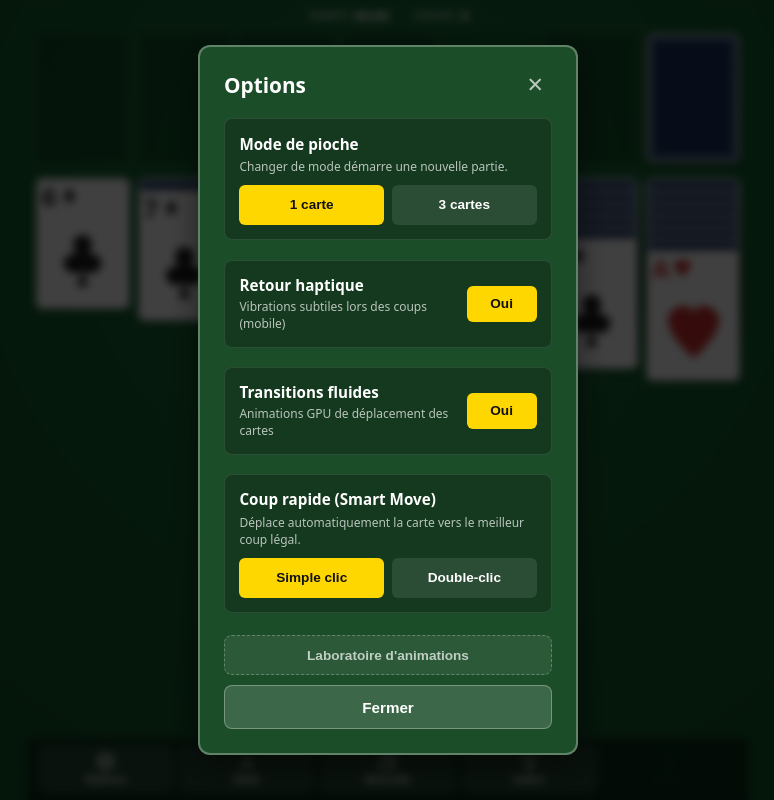
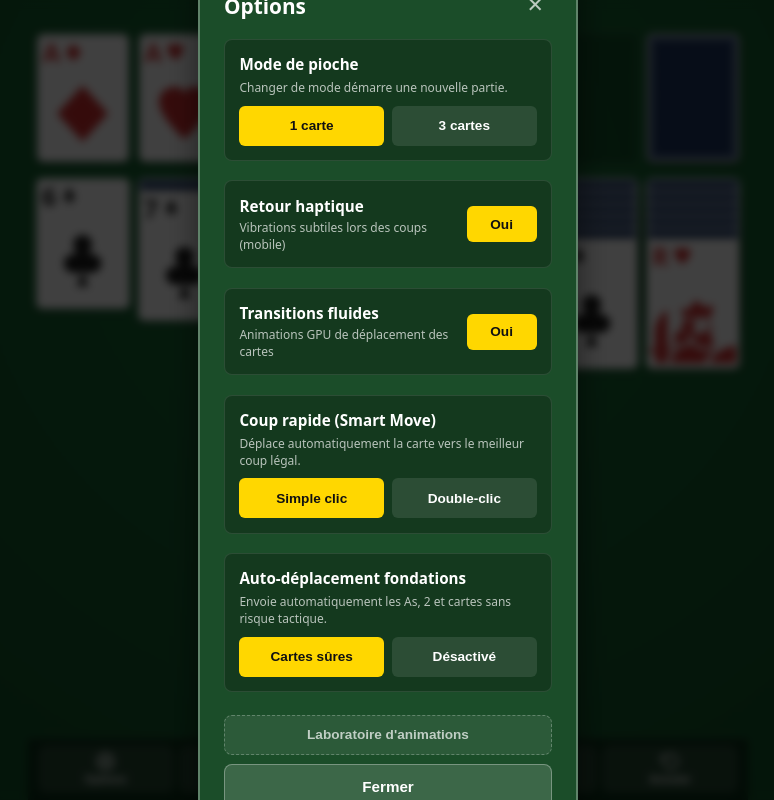
Before and after one commit to onavatte/solitaire, a React (Vite) app: page / in a window 1280 px wide. Both pictures are taken after a click on the button "Options". Shown: the whole page, without its empty margins (252-1026 px from the left). Built offline with nearby package versions, Linux system fonts and the light colour scheme.

Commit message:
feat(engine): auto-deplacement securise vers les fondations avec option dans les reglages

```diff
--- a/src/App.tsx
+++ b/src/App.tsx
@@ -3,6 +3,7 @@ import { findAutoMove, type DrawCount, type Location } from './engine'
 import {
   loadPreferences,
   savePreferences,
+  type AutoFoundationMode,
   type QuickMoveMode,
   type UserPreferences,
 } from './state/persistence'
@@ -33,6 +34,7 @@ export default function App() {
   )
   const [mockWon, setMockWon] = useState(false)
   const [dealId, setDealId] = useState(0)
+  const [isDealing, setIsDealing] = useState(false)
   const [victoryCelebrationMode, setVictoryCelebrationMode] = useState<VictoryMode>('fireworks-comics')
 
   const {
@@ -52,7 +54,10 @@ export default function App() {
     onHint,
     onNewGame,
     onResetStats,
-  } = useGame()
+  } = useGame(undefined, {
+    autoFoundationEnabled: preferences.autoFoundationMode === 'safe',
+    isDealing,
+  })
 
   const activeCelebrationMode: VictoryMode = mockWon
     ? victoryCelebrationMode
@@ -105,6 +110,7 @@ export default function App() {
     triggerHaptic(15)
     setIsGameWonDelayed(false)
     setMockWon(false)
+    setIsDealing(true)
     setDealId((prev) => prev + 1)
     onNewGame({ drawCount })
   }
@@ -114,6 +120,7 @@ export default function App() {
     triggerHaptic(15)
     savePreferences({ drawCount: nextCount })
     setPreferences((prev) => ({ ...prev, drawCount: nextCount }))
+    setIsDealing(true)
     setDealId((prev) => prev + 1)
     onNewGame({ drawCount: nextCount })
   }
@@ -142,6 +149,12 @@ export default function App() {
     triggerHaptic(12)
     savePreferences({ quickMoveMode: mode })
     setPreferences((prev) => ({ ...prev, quickMoveMode: mode }))
+  }
+
+  const handleChangeAutoFoundationMode = (mode: AutoFoundationMode) => {
+    triggerHaptic(12)
+    savePreferences({ autoFoundationMode: mode })
+    setPreferences((prev) => ({ ...prev, autoFoundationMode: mode }))
   }
 
   const handleStockClickWithHaptic = () => {
@@ -208,6 +221,7 @@ export default function App() {
         highlightFoundationIndex={highlightFoundationIndex}
         highlightTableau={highlightTableau}
         disableAnimations={preferences.disableAnimations}
+        onDealComplete={() => setIsDealing(false)}
         selectedLocation={
           selectedLocation?.zone === 'waste' || selectedLocation?.zone === 'tableau'
             ? selectedLocation
@@ -384,6 +398,7 @@ export default function App() {
         onClose={() => setIsOptionsOpen(false)}
         onChangeDrawCount={handleChangeDrawCount}
         onChangeQuickMoveMode={handleChangeQuickMoveMode}
+        onChangeAutoFoundationMode={handleChangeAutoFoundationMode}
         onToggleHaptic={handleToggleHaptic}
         onToggleAnimations={handleToggleAnimations}
         onOpenLab={() => setIsLabOpen(true)}
--- a/src/engine/index.ts
+++ b/src/engine/index.ts
@@ -6,3 +6,4 @@ export * from './moves'
 export * from './history'
 export * from './hint'
 export * from './autocomplete'
+export * from './safeMove'
--- /dev/null
+++ b/src/engine/safeMove.ts
@@ -0,0 +1,119 @@
+import { canMove } from './moves'
+import type { Card, GameState, Location, Suit } from './types'
+
+/**
+ * Retourne les deux enseignes de couleur opposée.
+ */
+function getOppositeSuits(suit: Suit): [Suit, Suit] {
+  if (suit === 'hearts' || suit === 'diamonds') {
+    return ['spades', 'clubs']
+  }
+  return ['hearts', 'diamonds']
+}
+
+/**
+ * Détermine le rang maximum actuellement atteint en fondation pour une enseigne donnée.
+ * Retourne 0 si l'enseigne n'a pas encore de carte en fondation.
+ */
+function getFoundationRankForSuit(
+  suit: Suit,
+  foundations: readonly (readonly Card[])[],
+): number {
+  for (const pile of foundations) {
+    if (pile.length > 0) {
+      const top = pile[pile.length - 1]
+      if (top && top.suit === suit) {
+        return top.rank
+      }
+    }
+  }
+  return 0
+}
+
+/**
+ * Détermine si le déplacement d'une carte vers une fondation est tactiquement sécurisé (Safe Play).
+ * Règle standard :
+ * - As et 2 : toujours sûrs (rang <= 2).
+ * - Rang R >= 3 : sûr seulement si les fondations des deux enseignes de couleur adverse
+ *   ont au moins atteint le rang R - 1 (aucun risque qu'une carte inférieure cherche à s'y poser).
+ */
+export function isSafeFoundationMove(
+  card: Card,
+  foundations: readonly (readonly Card[])[],
+): boolean {
+  if (card.rank <= 2) {
+    return true
+  }
+
+  const [opp1, opp2] = getOppositeSuits(card.suit)
+  const opp1Rank = getFoundationRankForSuit(opp1, foundations)
+  const opp2Rank = getFoundationRankForSuit(opp2, foundations)
+
+  const requiredRank = card.rank - 1
+  return opp1Rank >= requiredRank && opp2Rank >= requiredRank
+}
+
+export interface FoundationMoveCandidate {
+  from: Location
+  to: Location
+  rank: number
+}
+
+/**
+ * Recherche le prochain coup automatique sécurisé vers les fondations.
+ * Examine le sommet des 7 colonnes du tableau et le sommet de la défausse.
+ * Si plusieurs cartes sont sûres, choisit en priorité celle de rang le plus bas (As, puis 2...).
+ * Retourne null si aucun coup sûr n'est possible.
+ */
+export function findNextSafeFoundationMove(
+  state: GameState,
+): { from: Location; to: Location } | null {
+  if (state.status === 'won') {
+    return null
+  }
+
+  const candidates: FoundationMoveCandidate[] = []
+
+  // 1. Examiner les sommets du tableau
+  for (let col = 0; col < state.tableau.length; col++) {
+    const column = state.tableau[col]
+    if (!column || column.length === 0) continue
+
+    const topCard = column[column.length - 1]
+    if (!topCard || !topCard.faceUp) continue
+
+    const from: Location = { zone: 'tableau', column: col }
+
+    for (let f = 0; f < state.foundations.length; f++) {
+      const to: Location = { zone: 'foundation', foundationIndex: f }
+      if (canMove(state, from, to) && isSafeFoundationMove(topCard, state.foundations)) {
+        candidates.push({ from, to, rank: topCard.rank })
+      }
+    }
+  }
+
+  // 2. Examiner le sommet de la défausse (waste)
+  if (state.waste.length > 0) {
+    const topWaste = state.waste[state.waste.length - 1]
+    if (topWaste) {
+      const from: Location = { zone: 'waste' }
+      for (let f = 0; f < state.foundations.length; f++) {
+        const to: Location = { zone: 'foundation', foundationIndex: f }
+        if (canMove(state, from, to) && isSafeFoundationMove(topWaste, state.foundations)) {
+          candidates.push({ from, to, rank: topWaste.rank })
+        }
+      }
+    }
+  }
+
+  if (candidates.length === 0) {
+    return null
+  }
+
+  // Trier par rang croissant (As, puis 2, puis 3...)
+  candidates.sort((a, b) => a.rank - b.rank)
+  const best = candidates[0]
+  if (!best) return null
+
+  return { from: best.from, to: best.to }
+}
--- a/src/state/persistence.ts
+++ b/src/state/persistence.ts
@@ -16,11 +16,14 @@ export interface GameStats {
 
 export type QuickMoveMode = 'single-tap' | 'double-tap'
 
+export type AutoFoundationMode = 'safe' | 'disabled'
+
 export interface UserPreferences {
   readonly drawCount: DrawCount
   readonly hapticFeedback: boolean
   readonly disableAnimations: boolean
   readonly quickMoveMode: QuickMoveMode
+  readonly autoFoundationMode: AutoFoundationMode
 }
 
 export interface SavedGame {
@@ -56,6 +59,7 @@ export function getDefaultPreferences(): UserPreferences {
     hapticFeedback: true,
     disableAnimations: false,
     quickMoveMode: 'single-tap',
+    autoFoundationMode: 'safe',
   }
 }
 
@@ -177,8 +181,12 @@ export function loadPreferences(): UserPreferences {
       parsed['quickMoveMode'] === 'single-tap' || parsed['quickMoveMode'] === 'double-tap'
         ? parsed['quickMoveMode']
         : defaults.quickMoveMode
+    const autoFoundationMode: AutoFoundationMode =
+      parsed['autoFoundationMode'] === 'safe' || parsed['autoFoundationMode'] === 'disabled'
+        ? parsed['autoFoundationMode']
+        : defaults.autoFoundationMode
 
-    return { drawCount, hapticFeedback, disableAnimations, quickMoveMode }
+    return { drawCount, hapticFeedback, disableAnimations, quickMoveMode, autoFoundationMode }
   } catch {
     return defaults
   }
--- a/src/state/useGame.ts
+++ b/src/state/useGame.ts
@@ -8,6 +8,7 @@ import {
   draw,
   findAutoMove,
   findHint,
+  findNextSafeFoundationMove,
   initHistory,
   moveCards,
   recordMove,
@@ -33,6 +34,7 @@ export interface GameStoreState {
   readonly isAutocompleting: boolean
   readonly hasCountedPlayed: boolean
   readonly stats: GameStats
+  readonly allowAutoFoundation: boolean
 }
 
 export type GameAction =
@@ -46,6 +48,7 @@ export type GameAction =
   | { type: 'START_AUTOCOMPLETE' }
   | { type: 'STOP_AUTOCOMPLETE' }
   | { type: 'AUTOCOMPLETE_STEP' }
+  | { type: 'SAFE_FOUNDATION_STEP' }
   | { type: 'TICK_TIME'; deltaMs: number }
   | { type: 'SET_PAUSED'; isPaused: boolean }
   | { type: 'RESET_STATS' }
@@ -67,6 +70,7 @@ function createInitialStore(options?: DealOptions): GameStoreState {
       isAutocompleting: false,
       hasCountedPlayed: saved.hasCountedPlayed,
       stats,
+      allowAutoFoundation: true,
     }
   }
 
@@ -79,6 +83,7 @@ function createInitialStore(options?: DealOptions): GameStoreState {
     isAutocompleting: false,
     hasCountedPlayed: false,
     stats,
+    allowAutoFoundation: true,
   }
 }
 
@@ -116,6 +121,7 @@ function applyGameMove(
     activeHint: null,
     hasCountedPlayed: hasCounted,
     stats: nextStats,
+    allowAutoFoundation: true,
   }
 }
 
@@ -149,6 +155,7 @@ function gameReducer(state: GameStoreState, action: GameAction): GameStoreState
         history: nextHistory,
         selectedLocation: null,
         activeHint: null,
+        allowAutoFoundation: false,
       }
     }
 
@@ -178,6 +185,7 @@ function gameReducer(state: GameStoreState, action: GameAction): GameStoreState
         isAutocompleting: false,
         hasCountedPlayed: false,
         stats: state.stats,
+        allowAutoFoundation: true,
       }
     }
 
@@ -210,6 +218,18 @@ function gameReducer(state: GameStoreState, action: GameAction): GameStoreState
         ...nextStore,
         isAutocompleting: nextGame.status !== 'won',
       }
+    }
+
+    case 'SAFE_FOUNDATION_STEP': {
+      if (state.isAutocompleting || state.history.present.status !== 'playing') {
+        return state
+      }
+      const move = findNextSafeFoundationMove(state.history.present)
+      if (!move) {
+        return state
+      }
+      const nextGame = moveCards(state.history.present, move.from, move.to)
+      return applyGameMove(state, nextGame)
     }
 
     case 'RESET_STATS': {
@@ -252,9 +272,16 @@ function gameReducer(state: GameStoreState, action: GameAction): GameStoreState
   }
 }
 
-export function useGame(initialOptions?: DealOptions) {
+export interface UseGameConfig {
+  readonly autoFoundationEnabled?: boolean
+  readonly isDealing?: boolean
+}
+
+export function useGame(initialOptions?: DealOptions, config?: UseGameConfig) {
   const [store, dispatch] = useReducer(gameReducer, initialOptions, createInitialStore)
   const game = store.history.present
+  const autoFoundationEnabled = config?.autoFoundationEnabled ?? true
+  const isDealing = config?.isDealing ?? false
 
   // Chronomètre : s'incrémente chaque seconde dès le premier coup, en pause en arrière-plan
   useEffect(() => {
@@ -290,6 +317,36 @@ export function useGame(initialOptions?: DealOptions) {
 
     return () => clearTimeout(timer)
   }, [store.isAutocompleting, game])
+
+  // Cadencement automatique de la montée des cartes sûres vers les fondations
+  useEffect(() => {
+    if (
+      !autoFoundationEnabled ||
+      !store.allowAutoFoundation ||
+      isDealing ||
+      store.isAutocompleting ||
+      game.status !== 'playing'
+    ) {
+      return
+    }
+
+    const move = findNextSafeFoundationMove(game)
+    if (!move) {
+      return
+    }
+
+    const timer = setTimeout(() => {
+      dispatch({ type: 'SAFE_FOUNDATION_STEP' })
+    }, 180)
+
+    return () => clearTimeout(timer)
+  }, [
+    autoFoundationEnabled,
+    store.allowAutoFoundation,
+    isDealing,
+    store.isAutocompleting,
+    game,
+  ])
 
   // Interaction : clic sur la pioche
   const handleStockClick = () => {
--- a/src/ui/Board.tsx
+++ b/src/ui/Board.tsx
@@ -28,6 +28,7 @@ interface BoardProps {
     | { readonly zone: 'tableau'; readonly column: number; readonly cardIndex?: number }
     | null
   disableAnimations?: boolean
+  onDealComplete?: () => void
 }
 
 export const Board: React.FC<BoardProps> = ({
@@ -48,6 +49,7 @@ export const Board: React.FC<BoardProps> = ({
   highlightTableau,
   selectedLocation,
   disableAnimations,
+  onDealComplete,
 }) => {
   const [manualDropMoves, setManualDropMoves] = React.useState<number | null>(null)
 
@@ -90,6 +92,7 @@ export const Board: React.FC<BoardProps> = ({
 
   useDealAnimation(dealId ?? 0, boardRef, {
     disabled: disableAnimations,
+    onComplete: onDealComplete,
   })
 
   // Vérifie si une carte fait partie de la séquence en cours de glissement
--- a/src/ui/OptionsModal.tsx
+++ b/src/ui/OptionsModal.tsx
@@ -1,6 +1,6 @@
 import React from 'react'
 import type { DrawCount } from '../engine'
-import type { QuickMoveMode, UserPreferences } from '../state/persistence'
+import type { AutoFoundationMode, QuickMoveMode, UserPreferences } from '../state/persistence'
 
 interface OptionsModalProps {
   preferences: UserPreferences
@@ -8,6 +8,7 @@ interface OptionsModalProps {
   onClose: () => void
   onChangeDrawCount: (count: DrawCount) => void
   onChangeQuickMoveMode: (mode: QuickMoveMode) => void
+  onChangeAutoFoundationMode: (mode: AutoFoundationMode) => void
   onToggleHaptic: () => void
   onToggleAnimations: () => void
   onOpenLab?: () => void
@@ -19,6 +20,7 @@ export const OptionsModal: React.FC<OptionsModalProps> = ({
   onClose,
   onChangeDrawCount,
   onChangeQuickMoveMode,
+  onChangeAutoFoundationMode,
   onToggleHaptic,
   onToggleAnimations,
   onOpenLab,
@@ -301,6 +303,71 @@ export const OptionsModal: React.FC<OptionsModalProps> = ({
               </button>
             </div>
           </div>
+
+          {/* 5. Auto-déplacement vers les fondations */}
+          <div
+            style={{
+              backgroundColor: 'rgba(0, 0, 0, 0.25)',
+              padding: '0.9rem',
+              borderRadius: '8px',
+              border: '1px solid rgba(255, 255, 255, 0.1)',
+            }}
+          >
+            <div style={{ fontWeight: 600, fontSize: '0.95rem', marginBottom: '0.3rem' }}>
+              Auto-déplacement fondations
+            </div>
+            <div
+              style={{
+                fontSize: '0.75rem',
+                color: 'var(--felt-text-muted)',
+                marginBottom: '0.6rem',
+              }}
+            >
+              Envoie automatiquement les As, 2 et cartes sans risque tactique.
+            </div>
+            <div style={{ display: 'grid', gridTemplateColumns: '1fr 1fr', gap: '0.5rem' }}>
+              <button
+                type="button"
+                onClick={() => onChangeAutoFoundationMode('safe')}
+                style={{
+                  minHeight: '40px',
+                  padding: '0.4rem',
+                  backgroundColor:
+                    preferences.autoFoundationMode === 'safe'
+                      ? 'var(--highlight-color)'
+                      : 'rgba(255, 255, 255, 0.1)',
+                  color: preferences.autoFoundationMode === 'safe' ? '#111' : 'var(--felt-text)',
+                  border: 'none',
+                  borderRadius: '6px',
+                  fontWeight: 700,
+                  fontSize: '0.85rem',
+                  cursor: 'pointer',
+                }}
+              >
+                Cartes sûres
+              </button>
+              <button
+                type="button"
+                onClick={() => onChangeAutoFoundationMode('disabled')}
+                style={{
+                  minHeight: '40px',
+                  padding: '0.4rem',
+                  backgroundColor:
+                    preferences.autoFoundationMode === 'disabled'
+                      ? 'var(--highlight-color)'
+                      : 'rgba(255, 255, 255, 0.1)',
+                  color: preferences.autoFoundationMode === 'disabled' ? '#111' : 'var(--felt-text)',
+                  border: 'none',
+                  borderRadius: '6px',
+                  fontWeight: 700,
+                  fontSize: '0.85rem',
+                  cursor: 'pointer',
+                }}
+              >
+                Désactivé
+              </button>
+            </div>
+          </div>
         </div>
 
         {/* Actions de pied : Labo et Fermer */}
--- a/src/ui/useDealAnimation.ts
+++ b/src/ui/useDealAnimation.ts
@@ -4,6 +4,7 @@ interface DealAnimationOptions {
   readonly disabled?: boolean
   readonly duration?: number // Durée de vol par carte en ms (ex: 220ms)
   readonly cardInterval?: number // Intervalle de décalage en ms (ex: 26ms)
+  readonly onComplete?: () => void
 }
 
 /**
@@ -35,13 +36,14 @@ export function useDealAnimation(
   containerRef: React.RefObject<HTMLElement | null>,
   options: DealAnimationOptions = {},
 ) {
+  const { disabled, duration = 220, cardInterval = 26, onComplete } = options
   const isDealingRef = useRef(false)
   const cleanupFnsRef = useRef<(() => void)[]>([])
 
   useLayoutEffect(() => {
     if (dealId === 0) return
     if (typeof window === 'undefined') return
-    if (options.disabled) return
+    if (disabled) return
     if (window.matchMedia?.('(prefers-reduced-motion: reduce)').matches) return
 
     const container = containerRef.current
@@ -59,8 +61,7 @@ export function useDealAnimation(
 
     isDealingRef.current = true
 
-    const duration = options.duration ?? 220
-    const interval = options.cardInterval ?? 26
+    const interval = cardInterval
 
     // Nettoyer toute animation précédente si existante
     cleanupFnsRef.current.forEach((fn) => fn())
@@ -113,6 +114,7 @@ export function useDealAnimation(
     const totalDuration = 28 * interval + duration + 60
     const endTimer = setTimeout(() => {
       isDealingRef.current = false
+      onComplete?.()
     }, totalDuration)
     cleanups.push(() => clearTimeout(endTimer))
 
@@ -124,6 +126,7 @@ export function useDealAnimation(
         cleanupFnsRef.current.forEach((fn) => fn())
         cleanupFnsRef.current = []
         isDealingRef.current = false
+        onComplete?.()
       }
     }
 
@@ -135,5 +138,5 @@ export function useDealAnimation(
       cleanupFnsRef.current = []
       isDealingRef.current = false
     }
-  }, [dealId, containerRef, options.disabled, options.duration, options.cardInterval])
+  }, [cardInterval, containerRef, dealId, disabled, duration, onComplete])
 }
```
Also changed, not shown: 3 other files (tests, documents, lock files or other folders).
